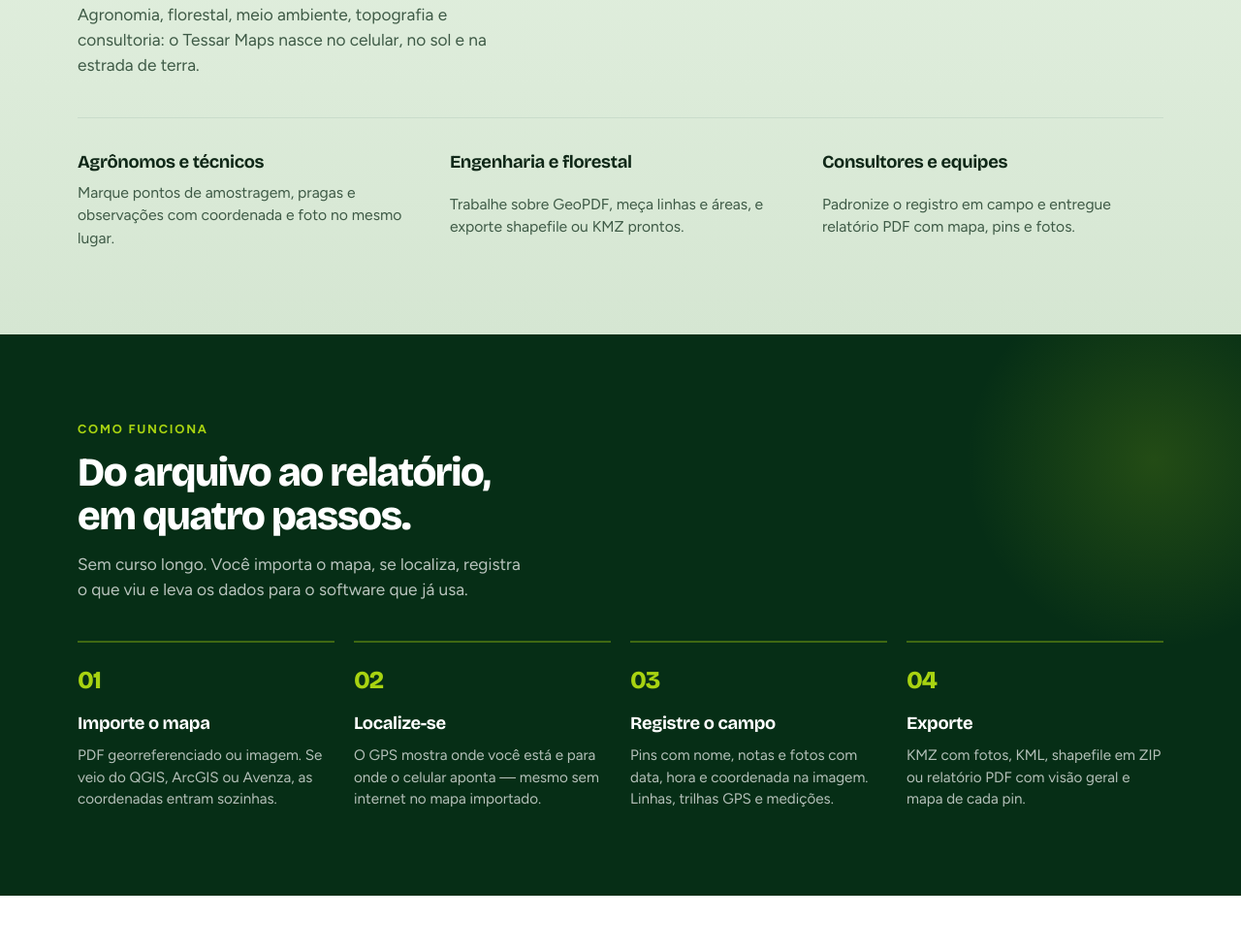
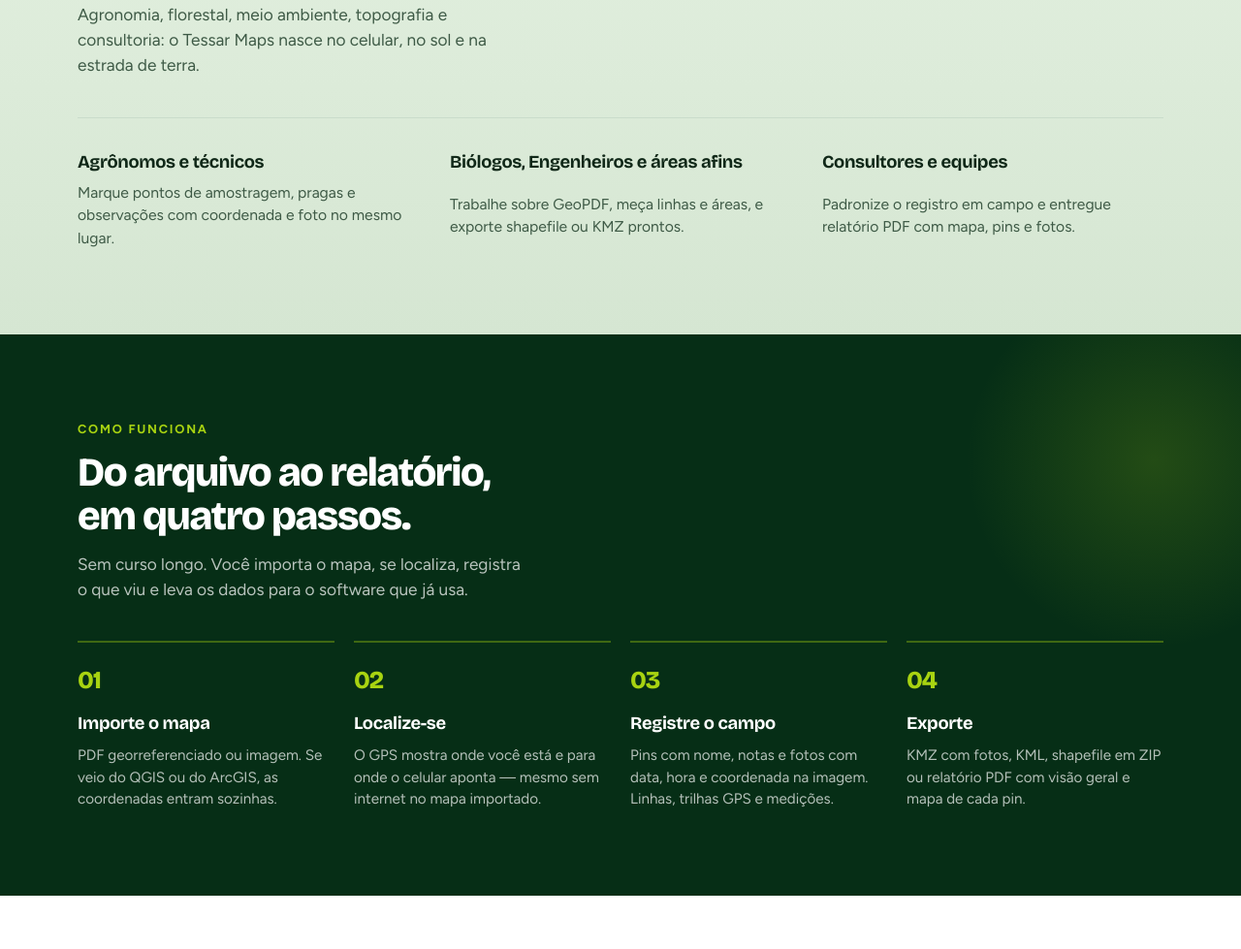
Before and after one commit to posiabeatriz-collab/tessar-maps-site, a plain HTML site: page index.html in a window 1280 px wide. Shown: the part 1113-2092 px from the top of the page at 97% size. Drawn offline with nearby package versions, Linux system fonts and the light colour scheme.

Commit message:
Atualiza público-alvo e remove menções ao Avenza.

```diff
--- a/index.html
+++ b/index.html
@@ -4,7 +4,7 @@
   <meta charset="utf-8" />
   <meta name="viewport" content="width=device-width, initial-scale=1" />
   <title>Tessar Maps — Mapas de campo no bolso</title>
-  <meta name="description" content="Tessar Maps: importe PDF ou imagem, localize-se com GPS offline, marque pins com fotos e exporte para QGIS, Google Earth e Avenza." />
+  <meta name="description" content="Tessar Maps: importe PDF ou imagem, localize-se com GPS offline, marque pins com fotos e exporte para QGIS e Google Earth." />
   <meta name="theme-color" content="#062E16" />
   <link rel="icon" href="assets/favicon.png" />
   <link rel="apple-touch-icon" href="assets/logo.png" />
@@ -715,7 +715,7 @@
             <span>Marque pontos de amostragem, pragas e observações com coordenada e foto no mesmo lugar.</span>
           </li>
           <li class="reveal">
-            <strong>Engenharia e florestal</strong>
+            <strong>Biólogos, Engenheiros e áreas afins</strong>
             <span>Trabalhe sobre GeoPDF, meça linhas e áreas, e exporte shapefile ou KMZ prontos.</span>
           </li>
           <li class="reveal">
@@ -736,7 +736,7 @@
         <ol class="steps">
           <li class="reveal">
             <h3>Importe o mapa</h3>
-            <p>PDF georreferenciado ou imagem. Se veio do QGIS, ArcGIS ou Avenza, as coordenadas entram sozinhas.</p>
+            <p>PDF georreferenciado ou imagem. Se veio do QGIS ou do ArcGIS, as coordenadas entram sozinhas.</p>
           </li>
           <li class="reveal">
             <h3>Localize-se</h3>
@@ -801,7 +801,7 @@
           <div class="feature-copy">
             <h3>Exportação que o escritório entende</h3>
             <p>
-              Relatório PDF com logo Tessar e mapas dos pins. KMZ para Google Earth e Avenza. Shapefile em ZIP com pasta de fotos.
+              Relatório PDF com logo Tessar e mapas dos pins. KMZ para Google Earth. Shapefile em ZIP com pasta de fotos.
               Pronto para o fluxo que você já tem.
             </p>
           </div>
```
